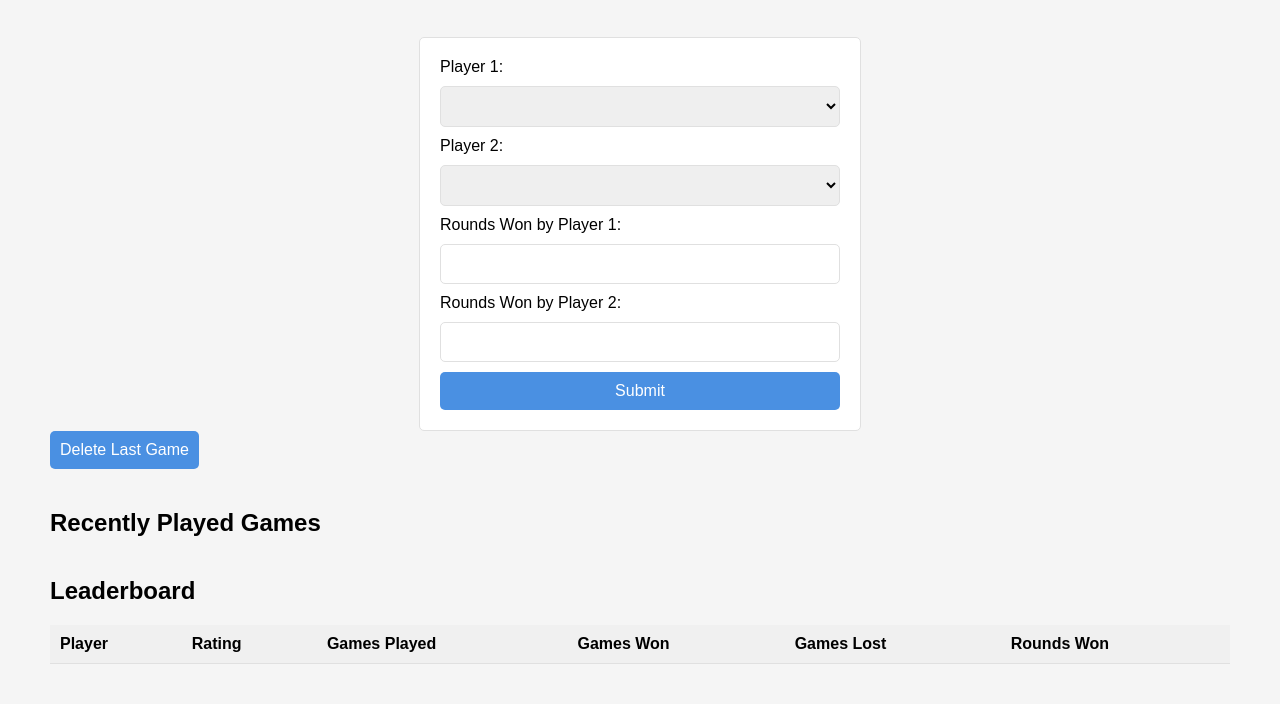
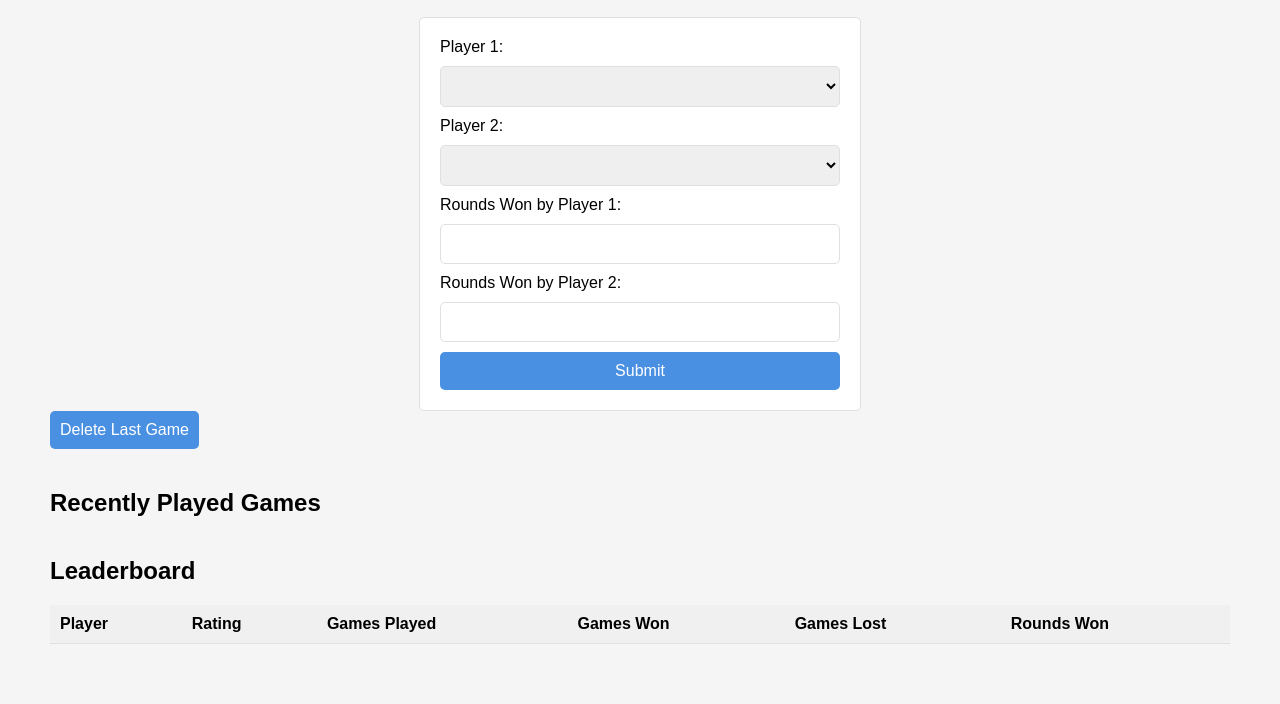
Before and after one commit to grautinsh/shnovuss, a plain HTML site: page index.html in a window 1280 px wide. Shown: the part 101-805 px from the top of the page. Drawn offline with nearby package versions, Linux system fonts and the light colour scheme; no server answers.

Commit message:
Update style.css

```diff
--- a/style.css
+++ b/style.css
@@ -1,10 +1,6 @@
-html {
-    margin-top: 0;
-}
-
 body {
     font-family: Arial, sans-serif;
-    margin-top: 0;
+    margin-top: -20px;
     margin-left: 50px;
     margin-right: 50px;
     padding: 0;
```
